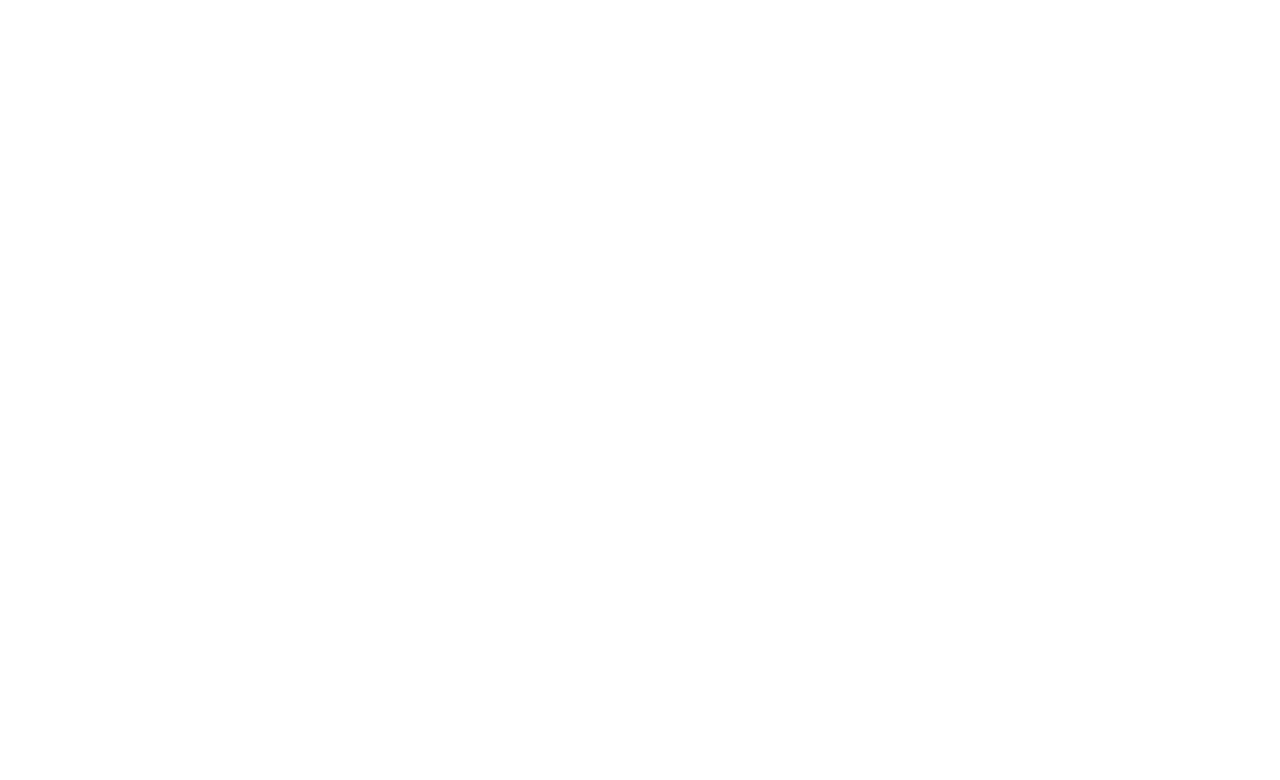
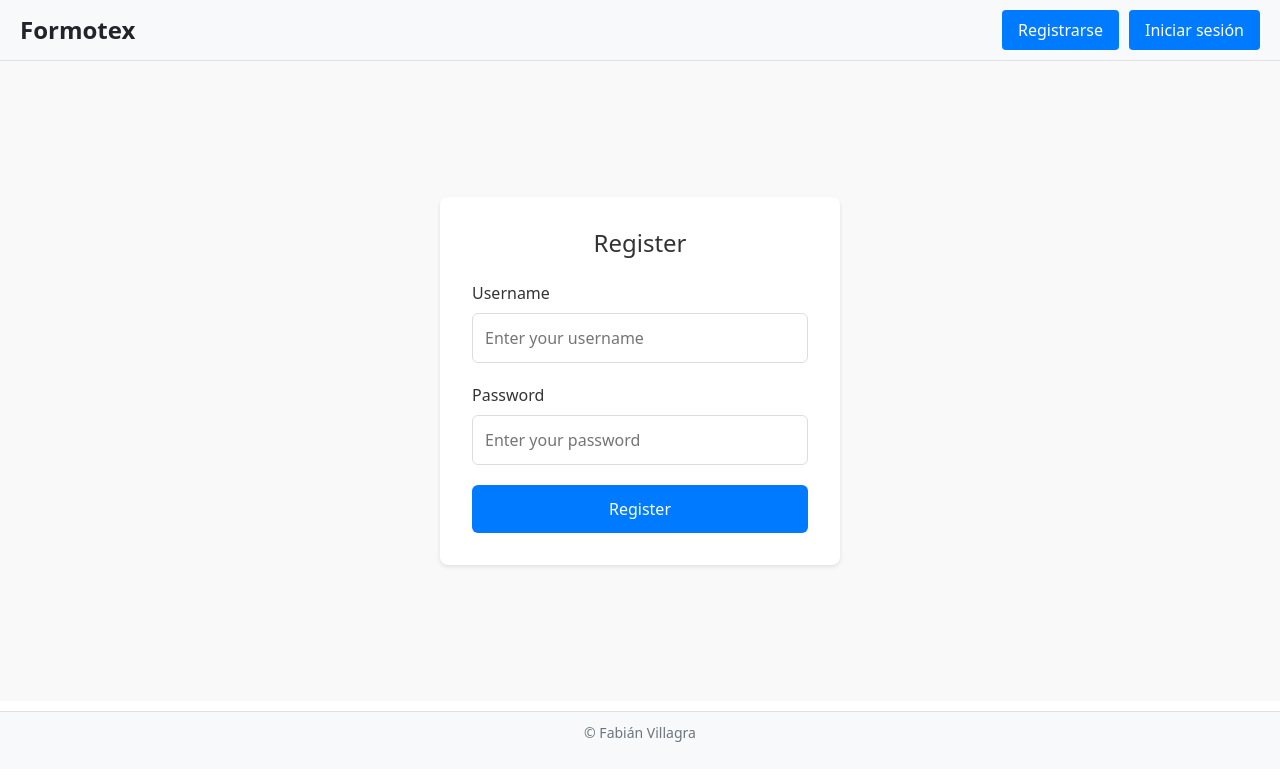
Before and after one commit to Fabian-17/ControlStock, a React (Vite) app in the folder client/: page /registro in a window 1280 px wide. Shown: the top 780 px of the page. Built offline with nearby package versions, Linux system fonts and the light colour scheme.

Commit message:
feat: paginas de login y registro

```diff
--- a/client/package.json
+++ b/client/package.json
@@ -15,7 +15,8 @@
     "react": "^18.3.1",
     "react-dom": "^18.3.1",
     "react-router-dom": "^6.26.2",
-    "sweetalert": "^2.1.2"
+    "sweetalert": "^2.1.2",
+    "sweetalert2": "^11.14.0"
   },
   "devDependencies": {
     "@types/react": "^18.3.3",
--- /dev/null
+++ b/client/src/components/FormLogin.tsx
@@ -0,0 +1,102 @@
+import React, { useState } from 'react';
+import { useNavigate } from 'react-router-dom';
+import Swal from 'sweetalert2';
+import './LogInForm.css';
+import { useAuth } from '../hooks/AuthHook';
+import LoginImg from '../assets/img/login.jpg';
+
+const LoginForm: React.FC = () => {
+  const [userName, setUserName] = useState<string>('');
+  const [password, setPassword] = useState<string>('');
+  const navigate = useNavigate();
+  const { login } = useAuth();
+
+  const handleSubmit = async (event: React.FormEvent<HTMLFormElement>) => {
+    event.preventDefault();
+    const user = { userName, password };
+
+    try {
+      await login(user);
+
+
+      Swal.fire({
+        icon: 'success',
+        title: '¡Inicio de sesión exitoso!',
+        text: 'Serás redirigido a la página de inicio.',
+        timer: 2000,
+        showConfirmButton: false,
+      }).then(() => {
+
+        navigate('/home');
+      });
+
+    } catch (error: any) {
+      console.error('Error al ingresar', error);
+      Swal.fire({
+        icon: 'error',
+        title: 'Error',
+        text: 'Hubo un problema al iniciar sesión. Inténtalo de nuevo.',
+      });
+    }
+  };
+
+  return (
+    <section className="vh-100">
+      <div className="container-fluid h-custom">
+        <div className="row d-flex justify-content-center align-items-center h-100">
+          <div className="col-md-9 col-lg-6 col-xl-5">
+            <img
+              src={LoginImg}
+              className="img-fluid"
+              alt="Sample image"
+            />
+          </div>
+          <div className="col-md-8 col-lg-6 col-xl-4 offset-xl-1">
+            <form onSubmit={handleSubmit}>
+              <label className="form-label" htmlFor="userInput">Username</label>
+              <div className="form-outline mb-4">
+                <input
+                  type="text"
+                  id="userInput"
+                  className="form-control form-control-lg"
+                  placeholder="Username"
+                  value={userName}
+                  onChange={e => setUserName(e.target.value)}
+                />
+              </div>
+              <div className="form-outline mb-3">
+                <label className="form-label" htmlFor="passwordInput">Contraseña</label>
+                <input
+                  type="password"
+                  id="passwordInput"
+                  className="form-control form-control-lg"
+                  placeholder="Contraseña"
+                  value={password}
+                  onChange={e => setPassword(e.target.value)}
+                />
+              </div>
+              <div className="d-flex justify-content-between align-items-center">
+                <div className="form-check mb-0">
+                  <input className="form-check-input me-2" type="checkbox" value="" id="rememberMeCheck" />
+                  <label className="form-check-label" htmlFor="rememberMeCheck">
+                    Recordarme
+                  </label>
+                </div>
+              </div>
+              <div className="text-center text-lg-start mt-4 pt-2">
+                <button type="submit" className="btn btn-primary btn-lg" style={{ paddingLeft: '2.5rem', paddingRight: '2.5rem' }}>
+                  Iniciar Sesión
+                </button>
+                <p className="small fw-bold mt-2 pt-1 mb-0">
+                  ¿No tienes una cuenta? <a href="/registro" className="link-danger">Registrarse</a>
+                </p>
+              </div>
+            </form>
+          </div>
+        </div>
+      </div>
+    </section>
+  );
+};
+
+export default LoginForm;
--- /dev/null
+++ b/client/src/components/FormRegister.tsx
@@ -0,0 +1,110 @@
+import React, { useState } from 'react';
+import { useNavigate } from 'react-router-dom';
+import Swal from 'sweetalert2';
+import './RegisterForm.css';
+
+interface FormState {
+  userName: string;
+  password: string;
+}
+
+const RegisterForm: React.FC = () => {
+  const [formState, setFormState] = useState<FormState>({
+    userName: '',
+    password: '',
+  });
+  const [error, setError] = useState<string | null>(null);
+  const [isLoading, setIsLoading] = useState<boolean>(false);
+  const navigate = useNavigate();
+
+  const handleInputChange = (e: React.ChangeEvent<HTMLInputElement>) => {
+    setFormState({ ...formState, [e.target.name]: e.target.value });
+  };
+
+  const handleSubmit = async (e: React.FormEvent<HTMLFormElement>) => {
+    e.preventDefault();
+    setError(null);
+    setIsLoading(true);
+
+    // Validación simple
+    if (formState.userName.trim() === '' || formState.password.trim() === '') {
+      setError('Please fill out all fields');
+      setIsLoading(false);
+      return;
+    }
+
+    if (formState.password.length < 6) {
+      setError('Password must be at least 6 characters');
+      setIsLoading(false);
+      return;
+    }
+
+    try {
+      const response = await fetch('http://localhost:4000/auth/register', {
+        method: 'POST',
+        headers: {
+          'Content-Type': 'application/json',
+        },
+        body: JSON.stringify(formState),
+      });
+
+      if (!response.ok) {
+        const errorResponse = await response.json();
+        throw new Error(errorResponse.message || 'Error registering');
+      }
+
+      // Mostrar SweetAlert de éxito
+      Swal.fire({
+        icon: 'success',
+        title: 'Registration successful!',
+        text: 'You have been registered successfully.',
+        confirmButtonText: 'Go to login',
+      }).then(() => {
+        navigate('/login');
+      });
+
+    } catch (error: any) {
+      setError(error.message);
+    } finally {
+      setIsLoading(false);
+    }
+  };
+
+  return (
+    <div className="register-form-container">
+      <form className="register-form" onSubmit={handleSubmit}>
+        <h2 className="register-title">Register</h2>
+        {error && <p className="register-error">{error}</p>}
+        <div className="register-input-group">
+          <label htmlFor="userName" className="register-label">Username</label>
+          <input
+            type="text"
+            id="userName"
+            name="userName"
+            value={formState.userName}
+            onChange={handleInputChange}
+            placeholder="Enter your username"
+            className="register-input"
+          />
+        </div>
+        <div className="register-input-group">
+          <label htmlFor="password" className="register-label">Password</label>
+          <input
+            type="password"
+            id="password"
+            name="password"
+            value={formState.password}
+            onChange={handleInputChange}
+            placeholder="Enter your password"
+            className="register-input"
+          />
+        </div>
+        <button type="submit" className="register-button" disabled={isLoading}>
+          {isLoading ? 'Registering...' : 'Register'}
+        </button>
+      </form>
+    </div>
+  );
+};
+
+export default RegisterForm;
--- /dev/null
+++ b/client/src/components/LoginForm.css
@@ -0,0 +1,46 @@
+.vh-100 {
+    height: 100vh;
+  }
+
+  .container-fluid {
+    padding: 2rem;
+  }
+
+  .h-custom {
+    height: 100%;
+  }
+
+  .form-outline {
+    position: relative;
+  }
+
+  .form-label {
+    font-size: 1rem;
+    color: #333;
+  }
+
+  .form-control {
+    border-radius: 8px;
+  }
+
+  .btn-primary {
+    background-color: #007bff;
+    border-color: #007bff;
+  }
+
+  .btn-primary:hover {
+    background-color: #0056b3;
+    border-color: #004085;
+  }
+
+  .text-center {
+    text-align: center;
+  }
+
+  .link-danger {
+    color: #dc3545;
+  }
+
+  .link-danger:hover {
+    color: #c82333;
+  }
--- /dev/null
+++ b/client/src/components/RegisterForm.css
@@ -0,0 +1,90 @@
+.register-form-container {
+    display: flex;
+    justify-content: center;
+    align-items: center;
+    padding: 2rem;
+    background-color: #f9f9f9;
+    width: 100%;
+    height: 80vh;
+  }
+
+  .register-form {
+    background-color: #fff;
+    padding: 2rem;
+    border-radius: 8px;
+    box-shadow: 0 2px 4px rgba(0, 0, 0, 0.1);
+    max-width: 400px;
+    width: 100%;
+    box-sizing: border-box;
+  }
+
+  .register-title {
+    text-align: center;
+    margin-bottom: 1.5rem;
+    font-size: 1.5rem;
+    color: #333;
+  }
+
+  .register-input-group {
+    margin-bottom: 1.25rem;
+  }
+
+  .register-label {
+    display: block;
+    margin-bottom: 0.5rem;
+    font-size: 1rem;
+    color: #333;
+  }
+
+  .register-input {
+    width: 100%;
+    padding: 0.75rem;
+    font-size: 1rem;
+    border: 1px solid #ddd;
+    border-radius: 6px;
+    transition: border-color 0.3s ease;
+    box-sizing: border-box;
+  }
+
+  .register-input:focus {
+    border-color: #007bff;
+  }
+
+  .register-button {
+    width: 100%;
+    padding: 0.75rem;
+    font-size: 1rem;
+    background-color: #007bff;
+    color: white;
+    border: none;
+    border-radius: 6px;
+    cursor: pointer;
+    transition: background-color 0.3s ease;
+  }
+
+  .register-button:hover {
+    background-color: #0056b3;
+  }
+
+  .register-error {
+    color: #ff4d4d;
+    margin-bottom: 1rem;
+    text-align: center;
+    font-size: 0.875rem;
+  }
+
+  @media (max-width: 600px) {
+    .register-form {
+      padding: 1.5rem;
+      max-width: 95%;
+    }
+
+    .register-title {
+      font-size: 1.25rem;
+    }
+
+    .register-button, .register-input {
+      font-size: 0.875rem;
+      padding: 0.6rem;
+    }
+  }
--- a/client/src/interfaces/loginCredentials.tsx
+++ b/client/src/interfaces/loginCredentials.tsx
@@ -1,5 +1,5 @@
 // Define el tipo de las credenciales de login
 export interface LoginCredentials {
-    username: string;
+    userName: string;
     password: string;
 }
--- /dev/null
+++ b/client/src/pages/LoginPage.tsx
@@ -0,0 +1,17 @@
+import Navbar from "../components/Nav";
+import LoginForm from "../components/FormLogin";
+import Footer from "../components/Footer";
+
+
+const Login = () => {
+  return (
+    <>
+      <Navbar />
+      <LoginForm />
+      <Footer />
+    </>
+  );
+};
+
+
+export default Login;
--- /dev/null
+++ b/client/src/pages/RegisterPage.tsx
@@ -0,0 +1,16 @@
+import Navbar from "../components/Nav";
+import Footer from "../components/Footer";
+import RegisterForm from "../components/FormRegister";
+
+
+const Register = () => {
+  return (
+    <>
+      <Navbar />
+      <RegisterForm />
+      <Footer />
+    </>
+  );
+};
+
+export default Register;
--- a/client/src/routes/PublicRoutes.tsx
+++ b/client/src/routes/PublicRoutes.tsx
@@ -1,6 +1,8 @@
 import { Route, Routes } from "react-router-dom";
 import WelcomePage from "../pages/WelcomePage";
 import { PublicRouteConfig } from "./PublicRouteConfig";
+import Register from "../pages/RegisterPage";
+import Login from "../pages/LoginPage";
 
 
 const PublicRoutes = () => {
@@ -9,6 +11,12 @@
             <Route path="/" element={
                 <PublicRouteConfig element={<WelcomePage />} />
             } />
+            <Route path="/registro" element={
+                <PublicRouteConfig element={<Register />} />
+            } />
+            <Route path="/login" element={
+                <PublicRouteConfig element={<Login />} />
+            } />
         </Routes>
     );
 };
```
Also changed, not shown: client/src/assets/img/login.jpg (added), 1 other file (tests, documents, lock files or other folders).
